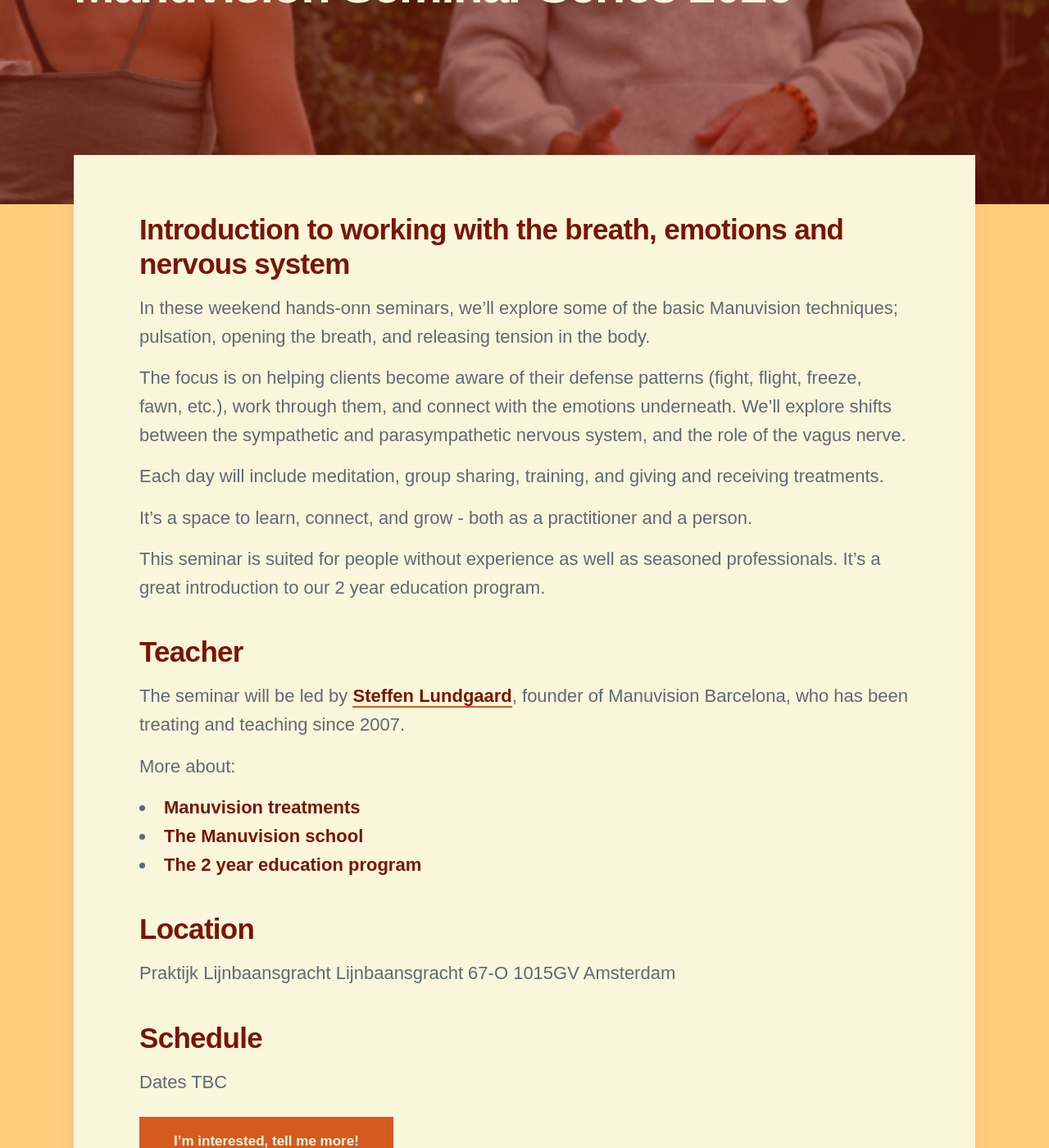
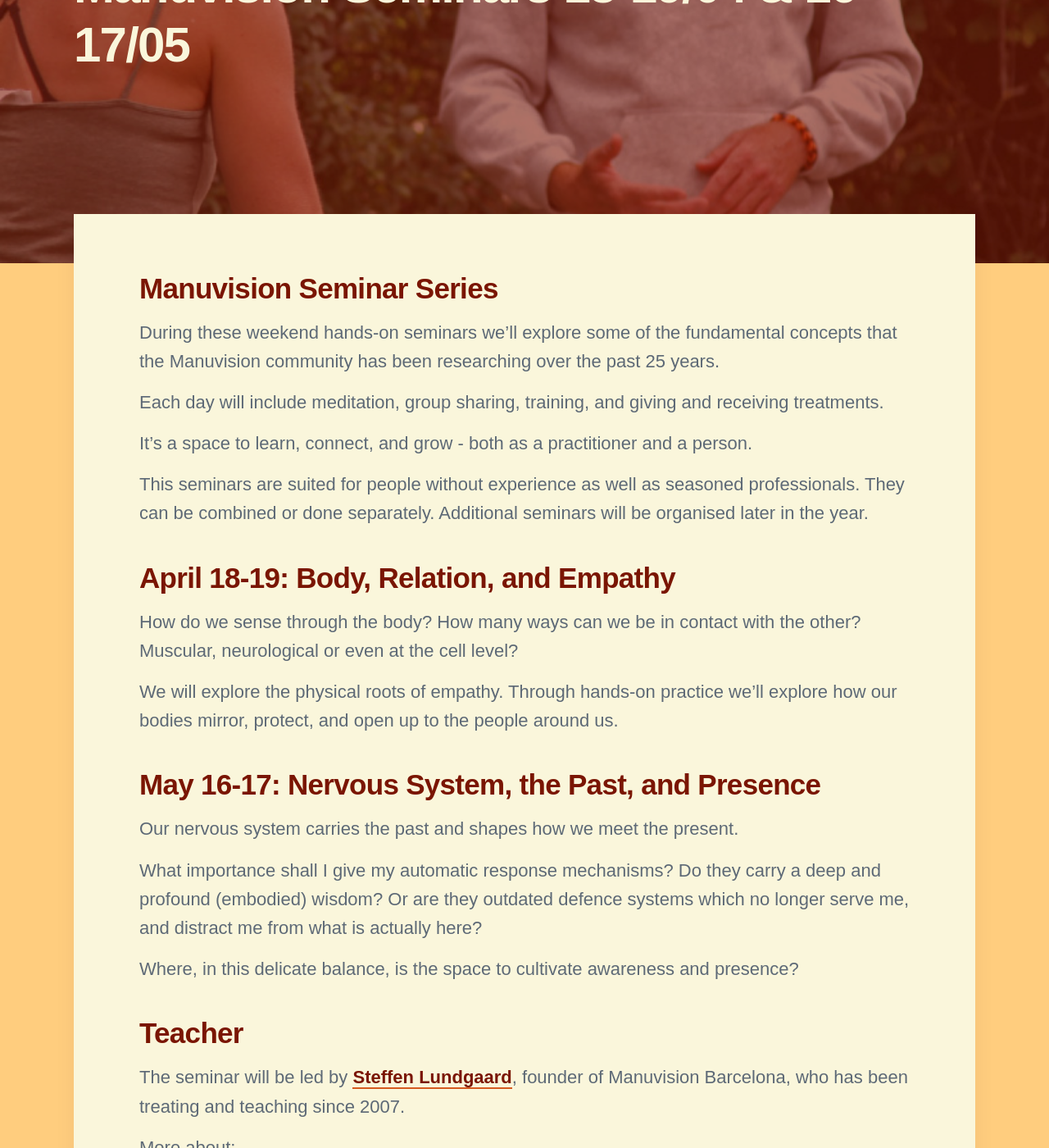
Before and after one commit to threekeytherapy/threekeytherapy.com, a Jekyll site: the page built from _workshops/seminar.md, in a window 1280 px wide and 1400 px high, scrolled down 459 px. Shown: the whole window at 82% size. Built offline with Jekyll 4.4.1, drawn with Linux system fonts in a browser that asks for light colours; nearby versions of some CDN libraries; some web fonts are replaced; some of the changed text lies outside the part shown.

Commit message:
updates seminars

```diff
--- a/_workshops/seminar.md
+++ b/_workshops/seminar.md
@@ -1,26 +1,41 @@
 ---
-title: Manuvision Seminar Series 2026
+title: Manuvision Seminars 18-19/04 & 16-17/05
 subtitle:
-description: Intensive weekend courses to learn the basic Manuvision techniques, including body mechanics, releasing muscles and joints, and working with the nervous system and breathing
+description: Intensive weekend courses titled "Body, Relation, and Empathy" and "Nervous System, the Past, and Presence", which can be combined or done separately
 featured_image: /images/seminar.jpg
 homepage_image: /images/seminar.jpg
 date: 2023-11-01 00:00:00
 redirects_from:
 ---
 
-## Introduction to working with the breath, emotions and nervous system
+## Manuvision Seminar Series
 
-In these weekend hands-onn seminars, we’ll explore some of the basic Manuvision techniques; pulsation, opening the breath, and releasing tension in the body.
-
-The focus is on helping clients become aware of their defense patterns (fight, flight, freeze, fawn, etc.), work through them, and connect with the emotions underneath.
-We’ll explore shifts between the  sympathetic and parasympathetic nervous system, and the role of the vagus nerve.
+During these weekend hands-on seminars we’ll explore some of the fundamental concepts that the Manuvision community has been researching over the past 25 years.
 
 Each day will include meditation, group sharing, training, and giving and receiving treatments.
 
 It’s a space to learn, connect, and grow - both as a practitioner and a person.
 
-This seminar is suited for people without experience as well as seasoned professionals.
-It's a great introduction to  our 2 year education program.
+This seminars are suited for people without experience as well as seasoned professionals.
+They can be combined or done separately.
+Additional seminars will be organised later in the year.
+
+## April 18-19: Body, Relation, and Empathy
+
+How do we sense through the body? How many ways can we be in contact with the other? Muscular, neurological or even at the cell level?
+
+We will explore the physical roots of empathy.
+Through hands-on practice we’ll explore how our bodies mirror, protect, and open up to the people around us.
+
+## May 16-17: Nervous System, the Past, and Presence
+
+Our nervous system carries the past and shapes how we meet the present.
+
+What importance shall I give my automatic response mechanisms?
+Do they carry a deep and profound (embodied) wisdom?
+Or are they outdated defence systems which no longer serve me, and distract me from what is actually here?
+
+Where, in this delicate balance, is the space to cultivate awareness and presence?
 
 ## Teacher
 
```
